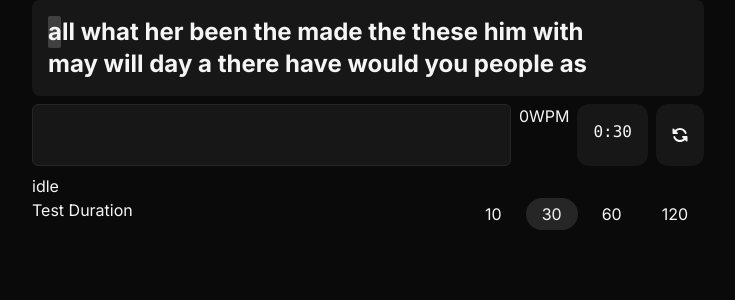
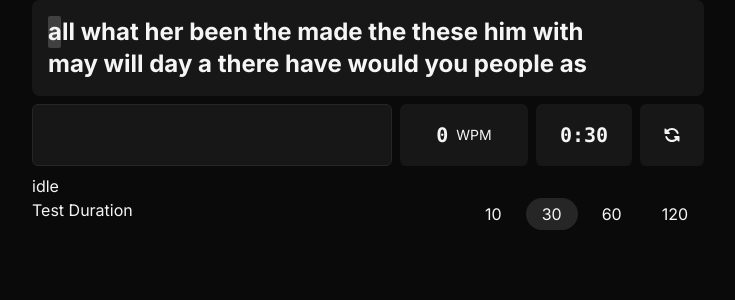
Before and after one commit to zachbharris/wpm, a Next.js app: page / in a window 1280 px wide. Shown: the top 300 px of the page, without its empty margins (272-1007 px from the left). Built offline with nearby package versions, Linux system fonts and the light colour scheme.

Commit message:
move things into components

```diff
--- /dev/null
+++ b/src/components/Restart.tsx
@@ -0,0 +1,25 @@
+type RestartProps = {
+  restart: () => void;
+};
+
+export default function Restart({ restart }: RestartProps) {
+  return (
+    <button
+      type="button"
+      className="bg-neutral-900 hover:bg-neutral-800 rounded-md p-4 w-16 flex items-center justify-center outline-none border border-transparent focus:border-blue-700 transition-colors"
+      onClick={restart}
+    >
+      <svg
+        xmlns="http://www.w3.org/2000/svg"
+        height="16"
+        width="16"
+        viewBox="0 0 512 512"
+      >
+        <path
+          className="fill-neutral-100"
+          d="M368.9 142.9c-62.2-62.2-162.7-62.5-225.3-1L184.7 183c6.9 6.9 8.9 17.2 5.2 26.2s-12.5 14.8-22.2 14.8H48.3c0 0 0 0 0 0H39.8c-13.3 0-24-10.7-24-24V72c0-9.7 5.8-18.5 14.8-22.2s19.3-1.7 26.2 5.2L98.3 96.6c87.6-86.5 228.7-86.2 315.8 1c24.4 24.4 42.1 53.1 52.9 83.7c5.9 16.7-2.9 34.9-19.5 40.8s-34.9-2.9-40.8-19.5c-7.7-21.8-20.2-42.3-37.8-59.8zM495.8 312v7.6 .7V440c0 9.7-5.8 18.5-14.8 22.2s-19.3 1.7-26.2-5.2l-41.6-41.6c-87.6 86.5-228.7 86.2-315.8-1C73 390 55.3 361.3 44.5 330.6c-5.9-16.7 2.9-34.9 19.5-40.8s34.9 2.9 40.8 19.5c7.7 21.8 20.2 42.3 37.8 59.8c62.2 62.2 162.7 62.5 225.3 1L326.8 329c-6.9-6.9-8.9-17.2-5.2-26.2s12.5-14.8 22.2-14.8H463.4h.7 7.6c13.3 0 24 10.7 24 24z"
+        />
+      </svg>
+    </button>
+  );
+}
--- a/src/components/Timer.tsx
+++ b/src/components/Timer.tsx
@@ -2,7 +2,13 @@ import { useState, useEffect, useMemo } from "react";
 import useTypeTestContext from "@/hooks/useTypeTestContext";
 
 export default function Timer() {
-  const [{ status, options: {duration} }, dispatch] = useTypeTestContext();
+  const [
+    {
+      status,
+      options: { duration },
+    },
+    dispatch,
+  ] = useTypeTestContext();
   const [time, setTime] = useState(duration);
 
   const formattedTime = useMemo(() => {
@@ -27,10 +33,10 @@ export default function Timer() {
       interval = setInterval(() => {
         if (time > 0) {
           setTime((prevTime) => prevTime - 1);
-          dispatch({ type: "tick" })
+          dispatch({ type: "tick" });
         } else if (time === 0) {
           clearInterval(interval);
-          dispatch({ type: "finish" })
+          dispatch({ type: "finish" });
         }
       }, 1000);
     }
@@ -41,8 +47,8 @@ export default function Timer() {
   }, [status, time]);
 
   return (
-    <div className="font-mono bg-neutral-900 rounded-xl p-4">
-      {formattedTime}
+    <div className="bg-neutral-900 rounded-md p-4 flex flex-row gap-2 items-center justify-center w-24">
+      <span className="font-bold font-mono text-xl">{formattedTime}</span>
     </div>
   );
 }
--- a/src/components/TypeTest.tsx
+++ b/src/components/TypeTest.tsx
@@ -11,6 +11,7 @@ import Timer from "./Timer";
 import Options from "./Options";
 import WordsPerMinute from './wpm';
 import Input from "./Input";
+import RestartButton from './Restart'
 
 export default function TypeTest() {
   const [state, dispatch] = useReducer(reducer, initialState);
@@ -19,34 +20,28 @@ export default function TypeTest() {
   const isEndOfLine = checkIfAtEndOfLine();
 
   function getCurrentWord() {
-    return document.getElementById(`word_${state.currentWord}`);
-  }
-
-  function getCurrentChar() {
-    return document.getElementById(
-      `char_${state.currentWord}_${state.currentChar}`,
-    );
+    return state.words?.[state.currentLine]?.[state.currentWord] ?? ""
   }
 
   function getCurrentLine() {
-    return document.getElementById(`line_${state.currentLine}`);
+    return state.words[state.currentLine]
   }
 
   function checkIfAtEndOfLine() {
     const line = getCurrentLine();
     const word = getCurrentWord();
 
-    return line?.children[line?.children.length - 1] === word;
+    return line?.[line?.length - 1] === word;
   }
 
   const handleCursor = useCallback(() => {
-    const cursor = document.getElementById("cursor");
-    const word = getCurrentWord();
-    const char = getCurrentChar();
+    const cursorEl = document.getElementById("cursor");
+    const wordEl = document.getElementById(`word_${state.currentWord}`);
+    const charEl = document.getElementById(`char_${state.currentWord}_${state.currentChar}`);
 
-    if (cursor && word && char) {
-      cursor.style.left = `${word.offsetLeft + char.offsetLeft}px`;
-      cursor.style.width = `${char.offsetWidth}px`;
+    if (cursorEl && wordEl && charEl) {
+      cursorEl.style.left = `${wordEl.offsetLeft + charEl.offsetLeft}px`;
+      cursorEl.style.width = `${charEl.offsetWidth}px`;
     }
   }, [state.words, state.currentWord, state.currentChar]);
 
@@ -160,24 +155,9 @@ export default function TypeTest() {
             <Input inputRef={inputRef} isEndOfLine={isEndOfLine} />
             <WordsPerMinute />
             <Timer />
-            <button
-              type="button"
-              className="bg-neutral-900 hover:bg-neutral-800 rounded-xl p-4"
-              onClick={restart}
-            >
-              <svg
-                xmlns="http://www.w3.org/2000/svg"
-                height="16"
-                width="16"
-                viewBox="0 0 512 512"
-              >
-                <path
-                  className="fill-neutral-100"
-                  d="M368.9 142.9c-62.2-62.2-162.7-62.5-225.3-1L184.7 183c6.9 6.9 8.9 17.2 5.2 26.2s-12.5 14.8-22.2 14.8H48.3c0 0 0 0 0 0H39.8c-13.3 0-24-10.7-24-24V72c0-9.7 5.8-18.5 14.8-22.2s19.3-1.7 26.2 5.2L98.3 96.6c87.6-86.5 228.7-86.2 315.8 1c24.4 24.4 42.1 53.1 52.9 83.7c5.9 16.7-2.9 34.9-19.5 40.8s-34.9-2.9-40.8-19.5c-7.7-21.8-20.2-42.3-37.8-59.8zM495.8 312v7.6 .7V440c0 9.7-5.8 18.5-14.8 22.2s-19.3 1.7-26.2-5.2l-41.6-41.6c-87.6 86.5-228.7 86.2-315.8-1C73 390 55.3 361.3 44.5 330.6c-5.9-16.7 2.9-34.9 19.5-40.8s34.9 2.9 40.8 19.5c7.7 21.8 20.2 42.3 37.8 59.8c62.2 62.2 162.7 62.5 225.3 1L326.8 329c-6.9-6.9-8.9-17.2-5.2-26.2s12.5-14.8 22.2-14.8H463.4h.7 7.6c13.3 0 24 10.7 24 24z"
-                />
-              </svg>
-            </button>
+            <RestartButton restart={restart} />
           </div>
+
 
           <Options />
         </div>
--- a/src/components/wpm.tsx
+++ b/src/components/wpm.tsx
@@ -28,8 +28,10 @@ export default function WPM() {
     };
   }, [state.status, state.currentDurationInSeconds]);
 
-  return <div>
-    <span>{wpm}</span>
-    <span>WPM</span>
-  </div>;
+  return (
+    <div className="bg-neutral-900 rounded-md p-4 flex flex-row gap-2 items-center justify-center w-32">
+      <span className="text-xl font-bold font-mono">{wpm}</span>
+      <span className="text-sm">WPM</span>
+    </div>
+  );
 }
```
